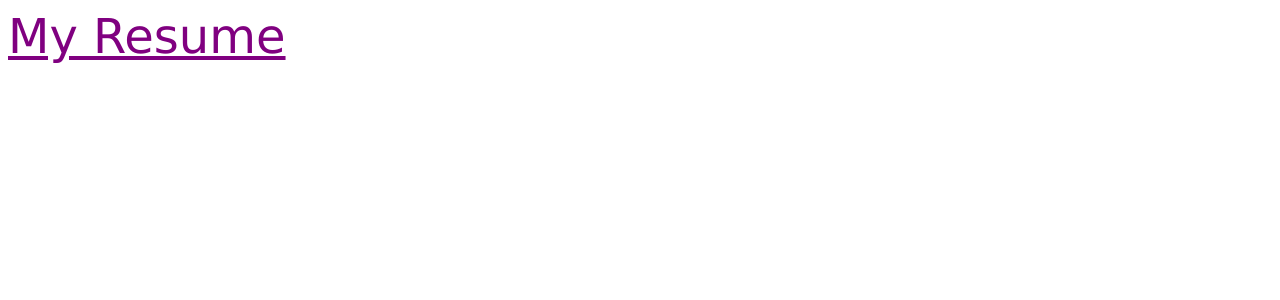
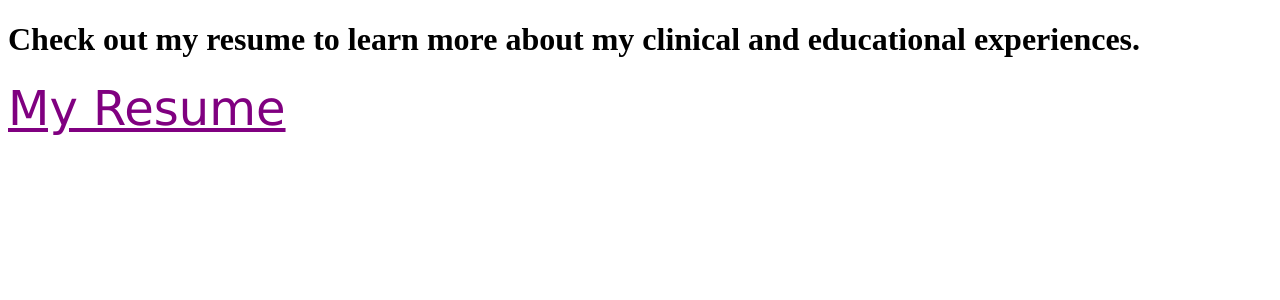
Before and after one commit to maryamckinnon/maryamckinnon.github.io, a Jekyll site: the page Resume/index.html, which Jekyll copies as it is, in a window 1280 px wide. Shown: the top 300 px of the page. Built offline with Jekyll 4.4.1, drawn with Linux system fonts in a browser that asks for light colours.

Commit message:
Update index.html

```diff
--- a/Resume/index.html
+++ b/Resume/index.html
@@ -1,6 +1,6 @@
 <!DOCTYPE html>
 <html>
-<head>
+<h1>Check out my resume to learn more about my clinical and educational experiences.</h1>
 <a href="McKinnonMary-MyResume.pdf">My Resume</a>
 <style>
 a {
```
